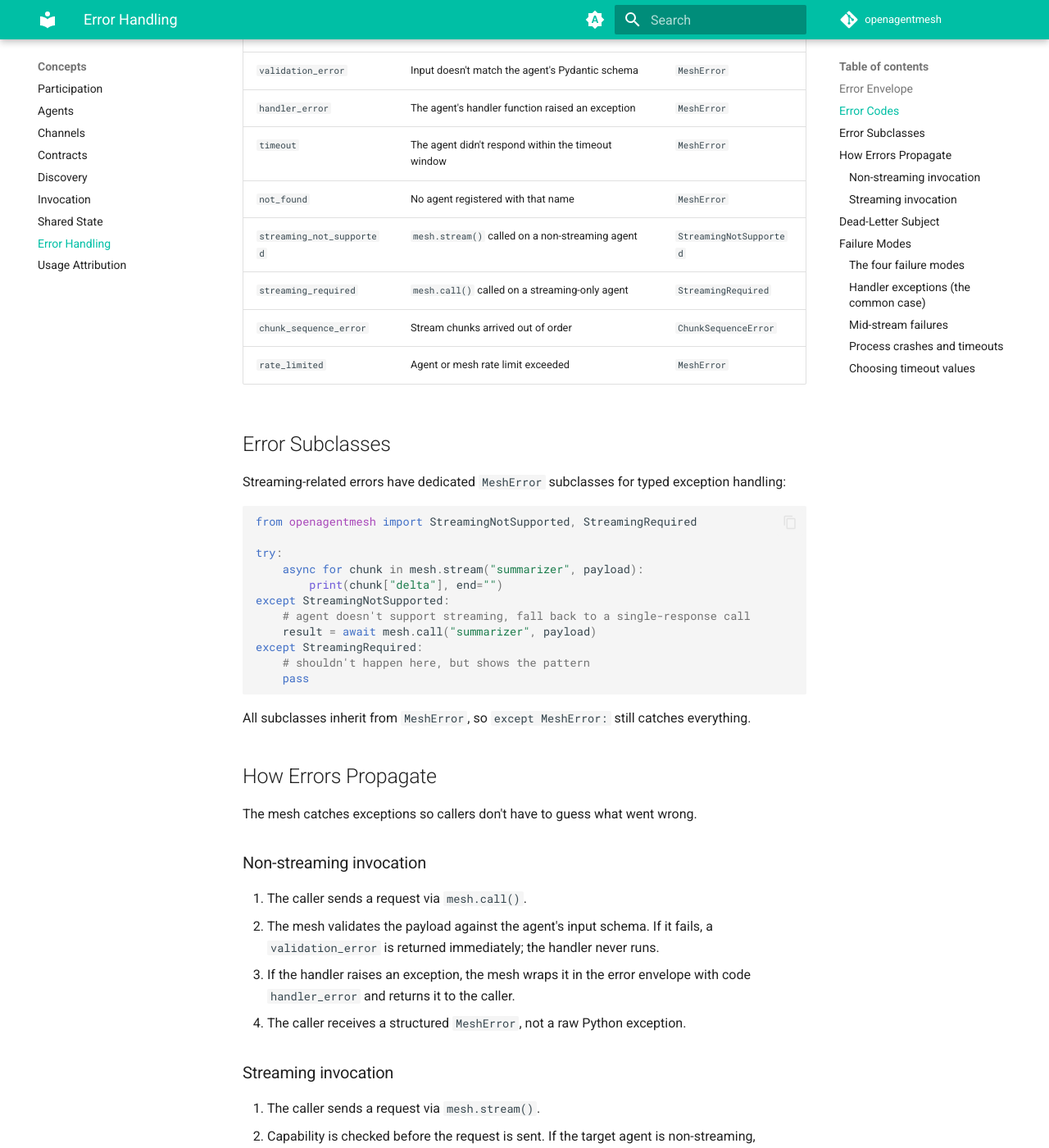
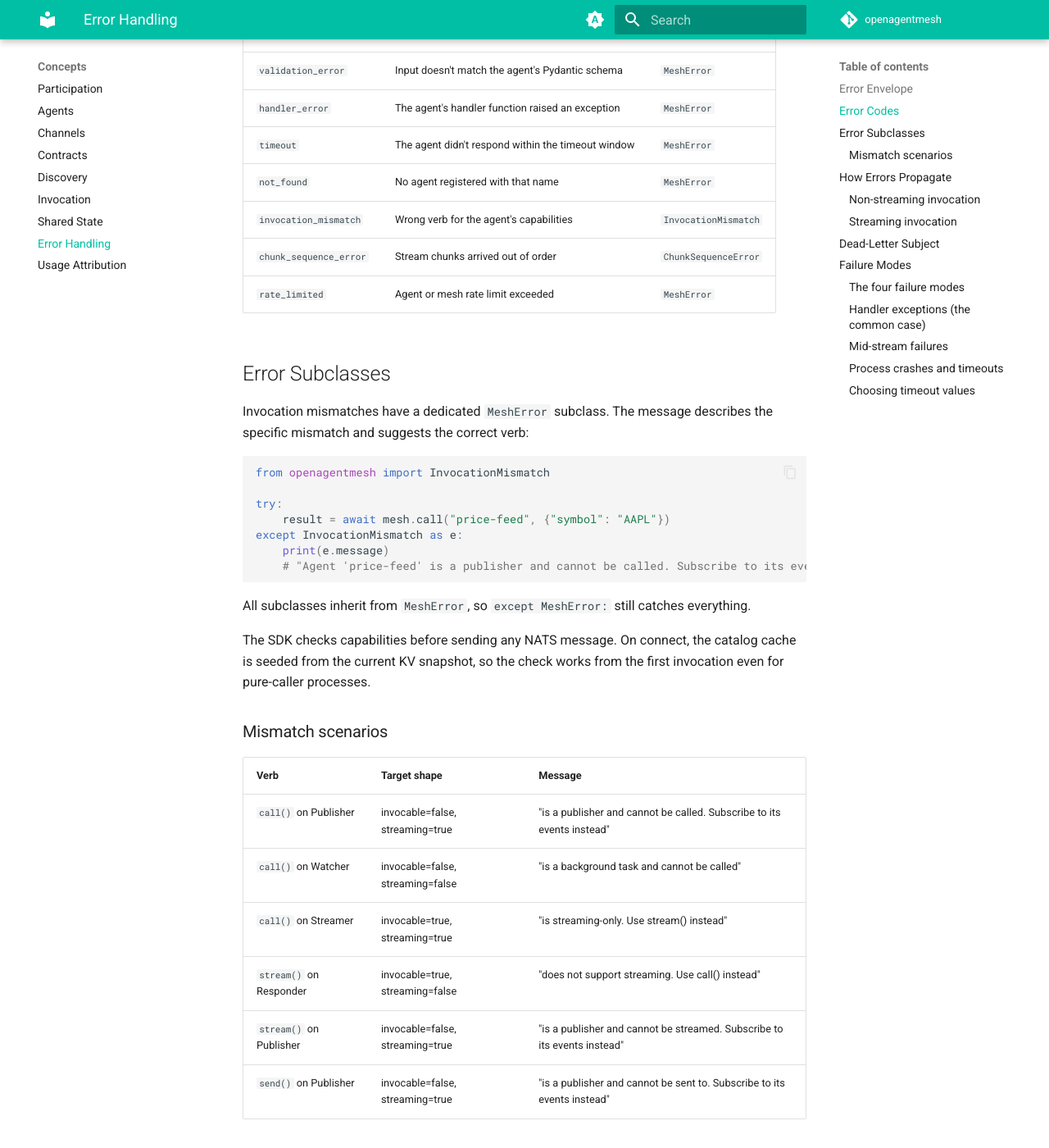
Before and after one commit to openagentmesh/openagentmesh, an MkDocs documentation site: the page built from docs/concepts/errors.md, in a window 1280 px wide and 1400 px high, scrolled down 946 px. Shown: the whole window at 82% size. Built offline with MkDocs 1.6.1 and Material for MkDocs 9.7.7, drawn with Linux system fonts in a browser that asks for light colours; comment, search, counter and statistics services are not loaded; some of the changed text lies outside the part shown.

Commit message:
feat: unified InvocationMismatch error with pre-flight validation (ADR-0047)
Replace StreamingNotSupported, StreamingRequired, and NotInvocable with
a single InvocationMismatch error. Each invocation verb (call, stream,
send, subscribe) validates the target agent's capabilities before any
NATS operation. The catalog cache is seeded on connect so checks work
cross-process from the first invocation. CLI shows actionable "Try:"
hints with the correct oam command.

````diff
--- a/docs/concepts/errors.md
+++ b/docs/concepts/errors.md
@@ -41,30 +41,38 @@ The `details` field carries extra context when available. Validation errors incl
 | `handler_error` | The agent's handler function raised an exception | `MeshError` |
 | `timeout` | The agent didn't respond within the timeout window | `MeshError` |
 | `not_found` | No agent registered with that name | `MeshError` |
-| `streaming_not_supported` | `mesh.stream()` called on a non-streaming agent | `StreamingNotSupported` |
-| `streaming_required` | `mesh.call()` called on a streaming-only agent | `StreamingRequired` |
+| `invocation_mismatch` | Wrong verb for the agent's capabilities | `InvocationMismatch` |
 | `chunk_sequence_error` | Stream chunks arrived out of order | `ChunkSequenceError` |
 | `rate_limited` | Agent or mesh rate limit exceeded | `MeshError` |
 
 ## Error Subclasses
 
-Streaming-related errors have dedicated `MeshError` subclasses for typed exception handling:
+Invocation mismatches have a dedicated `MeshError` subclass. The message describes the specific mismatch and suggests the correct verb:
 
 ```python
-from openagentmesh import StreamingNotSupported, StreamingRequired
+from openagentmesh import InvocationMismatch
 
 try:
-    async for chunk in mesh.stream("summarizer", payload):
-        print(chunk["delta"], end="")
-except StreamingNotSupported:
-    # agent doesn't support streaming, fall back to a single-response call
-    result = await mesh.call("summarizer", payload)
-except StreamingRequired:
-    # shouldn't happen here, but shows the pattern
-    pass
+    result = await mesh.call("price-feed", {"symbol": "AAPL"})
+except InvocationMismatch as e:
+    print(e.message)
+    # "Agent 'price-feed' is a publisher and cannot be called. Subscribe to its events instead"
 ```
 
 All subclasses inherit from `MeshError`, so `except MeshError:` still catches everything.
+
+The SDK checks capabilities before sending any NATS message. On connect, the catalog cache is seeded from the current KV snapshot, so the check works from the first invocation even for pure-caller processes.
+
+### Mismatch scenarios
+
+| Verb | Target shape | Message |
+|------|-------------|---------|
+| `call()` on Publisher | invocable=false, streaming=true | "is a publisher and cannot be called. Subscribe to its events instead" |
+| `call()` on Watcher | invocable=false, streaming=false | "is a background task and cannot be called" |
+| `call()` on Streamer | invocable=true, streaming=true | "is streaming-only. Use stream() instead" |
+| `stream()` on Responder | invocable=true, streaming=false | "does not support streaming. Use call() instead" |
+| `stream()` on Publisher | invocable=false, streaming=true | "is a publisher and cannot be streamed. Subscribe to its events instead" |
+| `send()` on Publisher | invocable=false, streaming=true | "is a publisher and cannot be sent to. Subscribe to its events instead" |
 
 ## How Errors Propagate
 
@@ -73,14 +81,15 @@ The mesh catches exceptions so callers don't have to guess what went wrong.
 ### Non-streaming invocation
 
 1. The caller sends a request via `mesh.call()`.
-2. The mesh validates the payload against the agent's input schema. If it fails, a `validation_error` is returned immediately; the handler never runs.
-3. If the handler raises an exception, the mesh wraps it in the error envelope with code `handler_error` and returns it to the caller.
-4. The caller receives a structured `MeshError`, not a raw Python exception.
+2. Capabilities are checked before the request is sent. If the agent is non-invocable or streaming-only, `InvocationMismatch` is raised locally (no round trip).
+3. The mesh validates the payload against the agent's input schema. If it fails, a `validation_error` is returned immediately; the handler never runs.
+4. If the handler raises an exception, the mesh wraps it in the error envelope with code `handler_error` and returns it to the caller.
+5. The caller receives a structured `MeshError`, not a raw Python exception.
 
 ### Streaming invocation
 
 1. The caller sends a request via `mesh.stream()`.
-2. Capability is checked before the request is sent. If the target agent is non-streaming, `StreamingNotSupported` is raised locally (no round trip).
+2. Capabilities are checked before the request is sent. If the target agent is non-streaming or non-invocable, `InvocationMismatch` is raised locally (no round trip).
 3. If the handler's async generator raises mid-stream (after yielding some chunks), the error is published to the stream subject. The caller receives all chunks up to the failure, then gets the `MeshError`.
 
 Handler authors don't need to catch their own errors for the caller's sake. The mesh does it. But you can still raise specific exceptions if you want to control the error message.
````
Also changed, not shown: docs/concepts/invocation.md (+1 -1 lines), km/adr/0047-invocation-mismatch-preflight-validation.md (added, +114 -0 lines), km/adr/index.md (+1 -0 lines), src/openagentmesh/__init__.py (+3 -5 lines), 5 other files.
